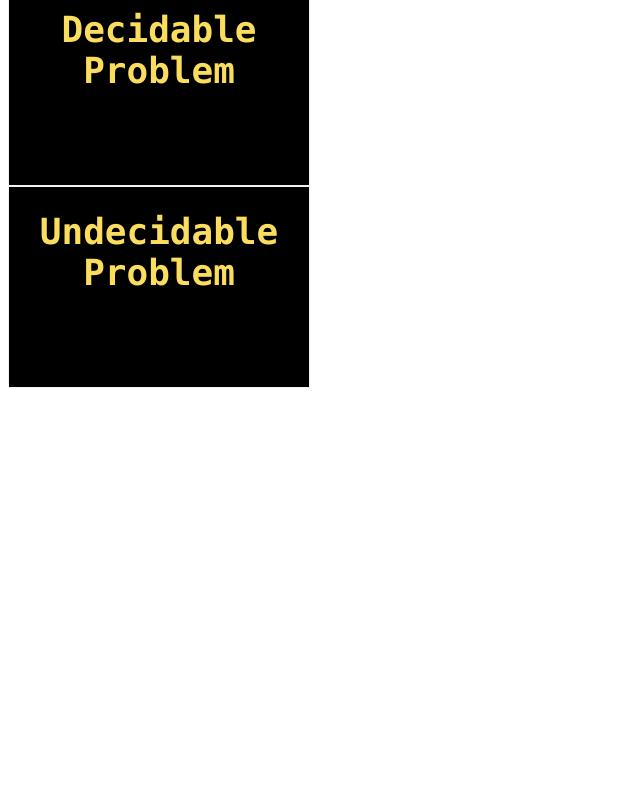
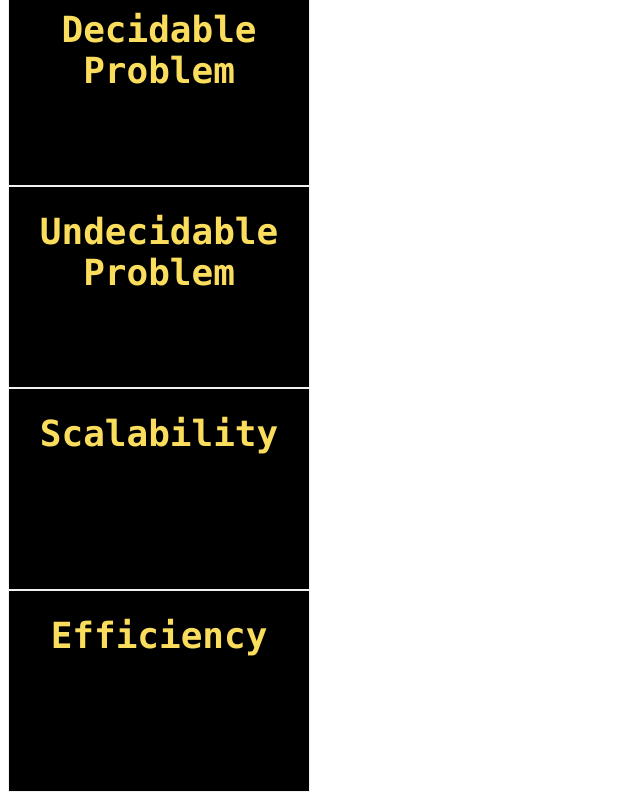
Before and after one commit to lbaerga/apcspVocab, a plain HTML site: page index.html in a window 1280 px wide. Shown: the part 2044-2844 px from the top of the page, without its empty margins (0-640 px from the left). Before the commit the page ends 2440 px from the top, so only its background shows below. Drawn offline with Linux system fonts and the light colour scheme.

Commit message:
added scalability & efficiency

```diff
--- a/index.html
+++ b/index.html
@@ -194,6 +194,30 @@
     </div>
   </div>
 </div>
+<div class="flip-card">
+  <div class="flip-card-inner">
+    <div class="flipCardFront">
+      <h1>Scalability</h1>
+    </div>
+    <div class="flipCardBack">
+      <h1>Scalability</h1>
+      <p>Scalability is the capacity for a system to change in size and scale to meet new demands.
+    </p>
+    </div>
+  </div>
+</div>
+<div class="flip-card">
+  <div class="flip-card-inner">
+    <div class="flipCardFront">
+      <h1>Efficiency</h1>
+    </div>
+    <div class="flipCardBack">
+      <h1>Efficiency</h1>
+      <p>Efficiency is an estimation of the amount of computational resources used by an algorithm. Efficiency is typically expressed as a function of the size of the input.
+    </p>
+    </div>
+  </div>
+</div>
     <script src="script.js"></script>
   </body>
 </html>
```
